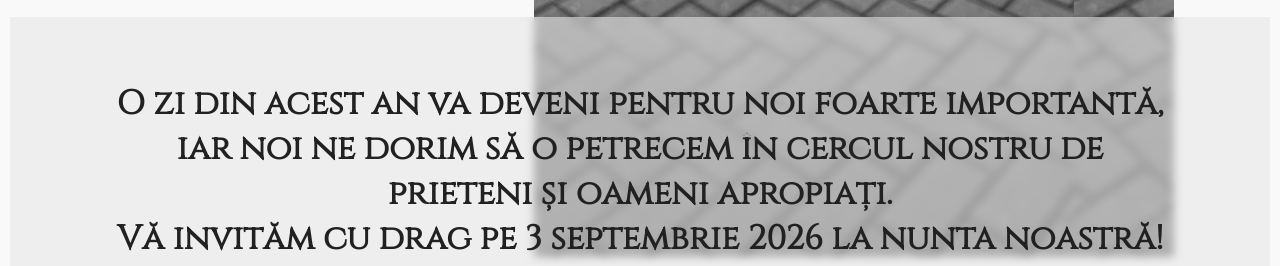
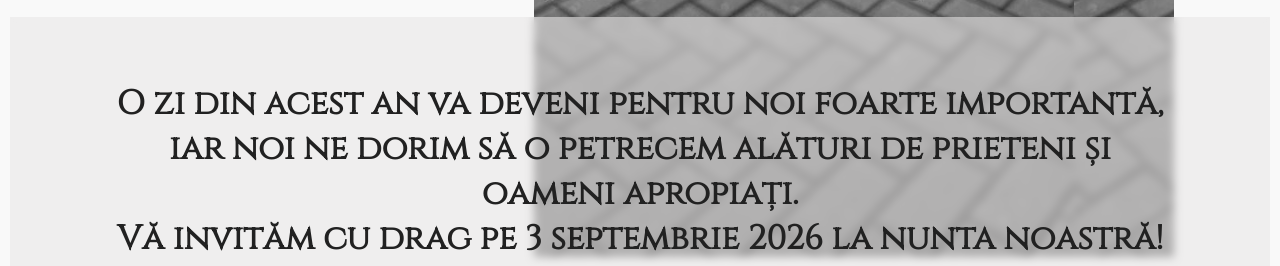
Before and after one commit to Ionn13/invitatienunta, a plain HTML site: page index.html in a window 1280 px wide. Shown: the part 966-1232 px from the top of the page. Drawn offline with nearby package versions, Linux system fonts and the light colour scheme.

Commit message:
Update index.html

```diff
--- a/index.html
+++ b/index.html
@@ -48,7 +48,7 @@
 
     <div class="home-img home-img-sm"></div>
     <div class="timeline hz-margin reveal">
-        <h2 style="text-align: center;">    O zi din acest an va deveni pentru noi foarte importantă, iar noi ne dorim să o petrecem în cercul nostru de prieteni și oameni apropiați. <br>
+        <h2 style="text-align: center;">    O zi din acest an va deveni pentru noi foarte importantă, iar noi ne dorim să o petrecem alături de prieteni și oameni apropiați. <br>
         </h2>
          <h2 style="text-align: center;">Vă invităm cu drag pe 3 septembrie 2026 la nunta noastră!<br>
         </h2>
```
